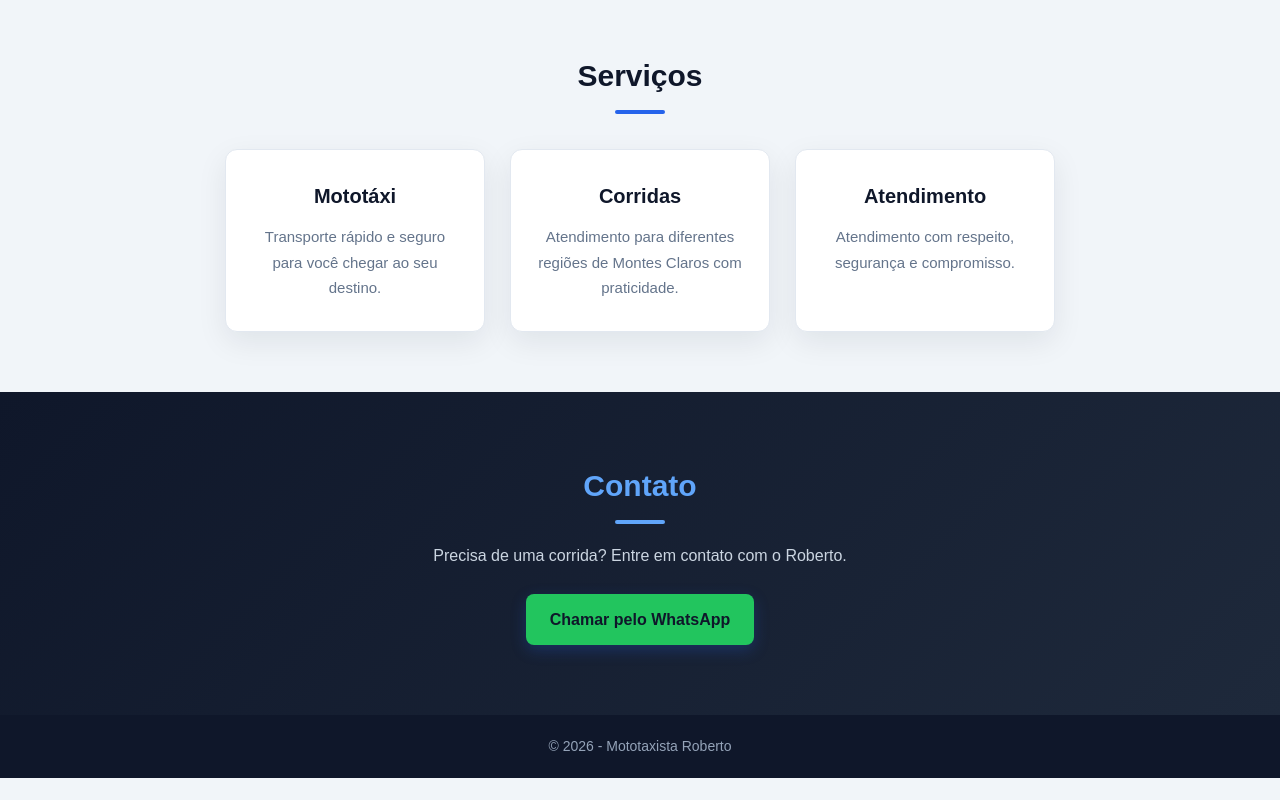
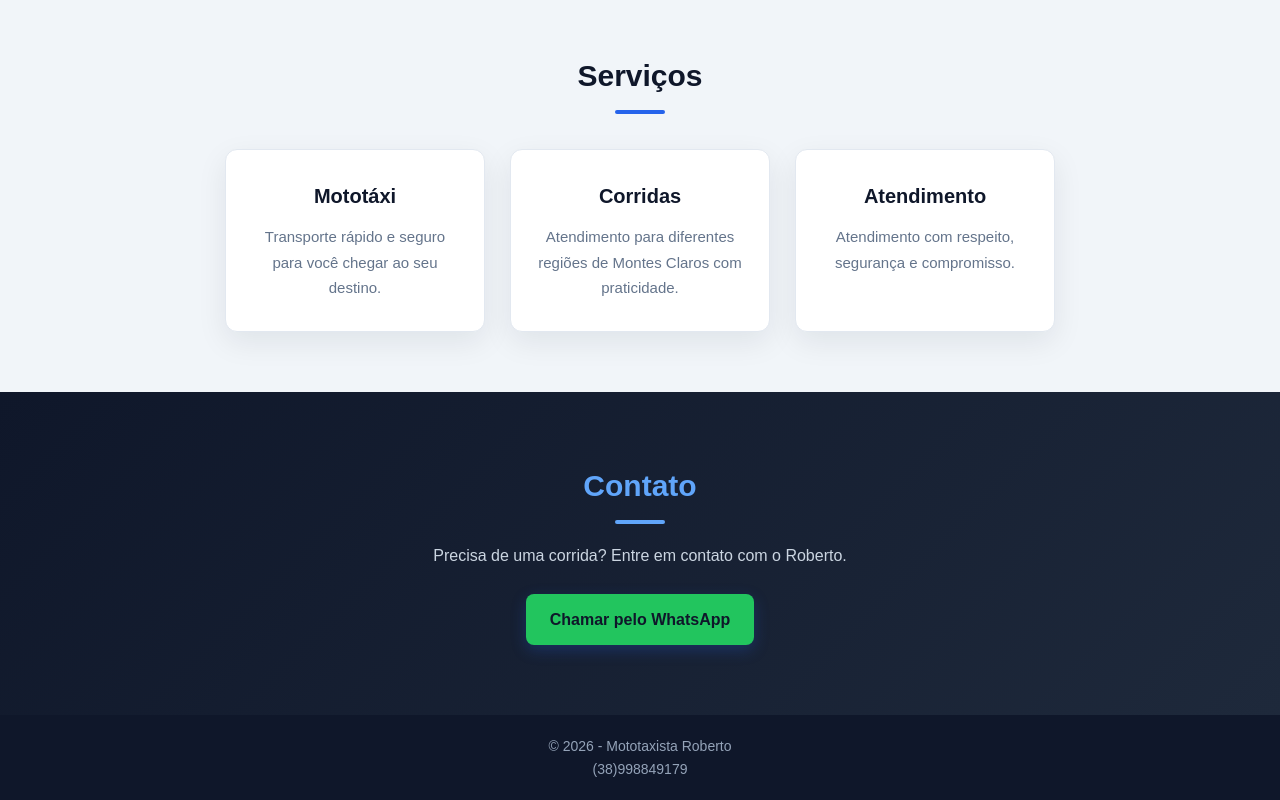
Before and after one commit to ssaymon-prog/Trabalho-front-end, a plain HTML site: page index.html in a window 1280 px wide. Shown: the part 1277-2077 px from the top of the page. Before the commit the page ends 2055 px from the top, so only its background shows below. Drawn offline with Linux system fonts and the light colour scheme; a web font is replaced by a local one.

Commit message:
update footer

```diff
--- a/index.html
+++ b/index.html
@@ -113,6 +113,7 @@
 
     <footer>
       <p>© 2026 - Mototaxista Roberto</p>
+      <p id="celular">(38)998849179</p>
     </footer>
   </body>
 </html>
--- a/style.css
+++ b/style.css
@@ -354,7 +354,9 @@ footer p {
   font-family: var(--fonte);
   font-size: 14px;
   color: #94a3b8;
+  text-align: center;
 }
+
 
 @media (max-width: 768px) {
   header {
```
